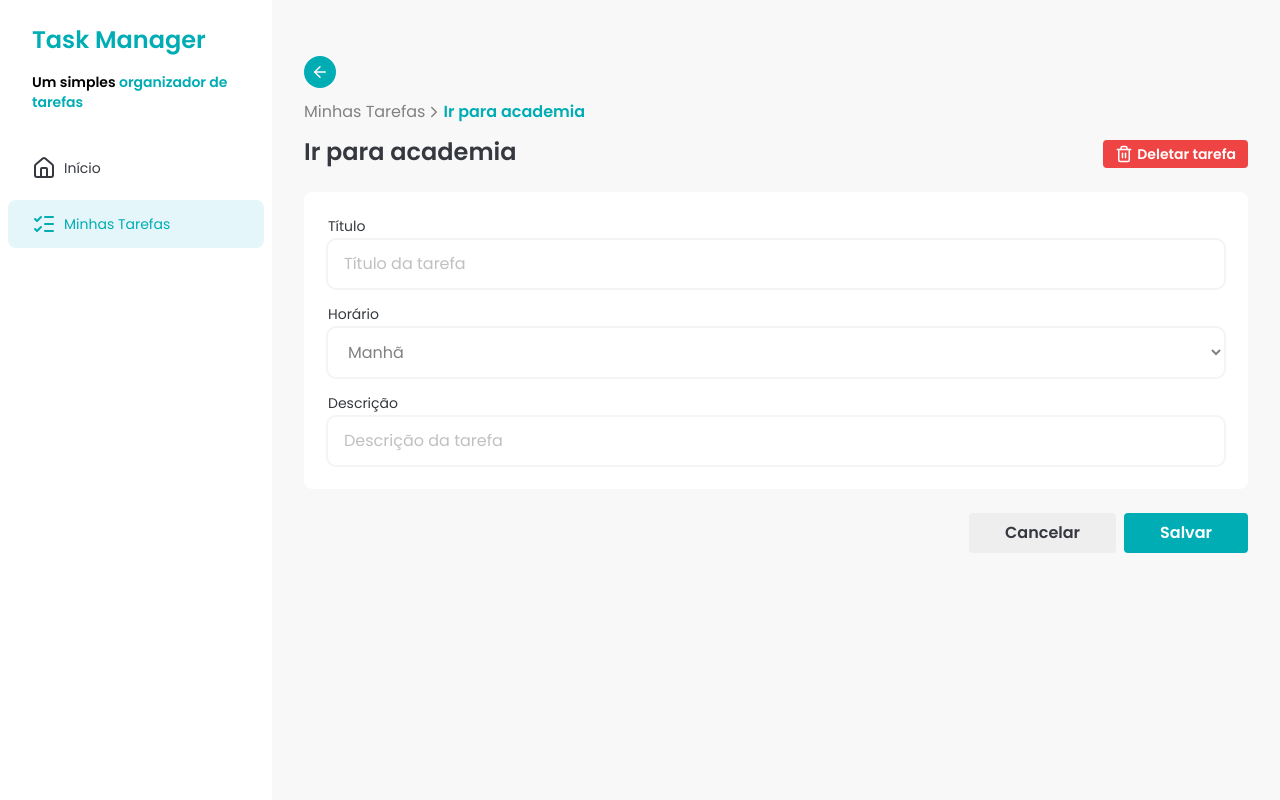
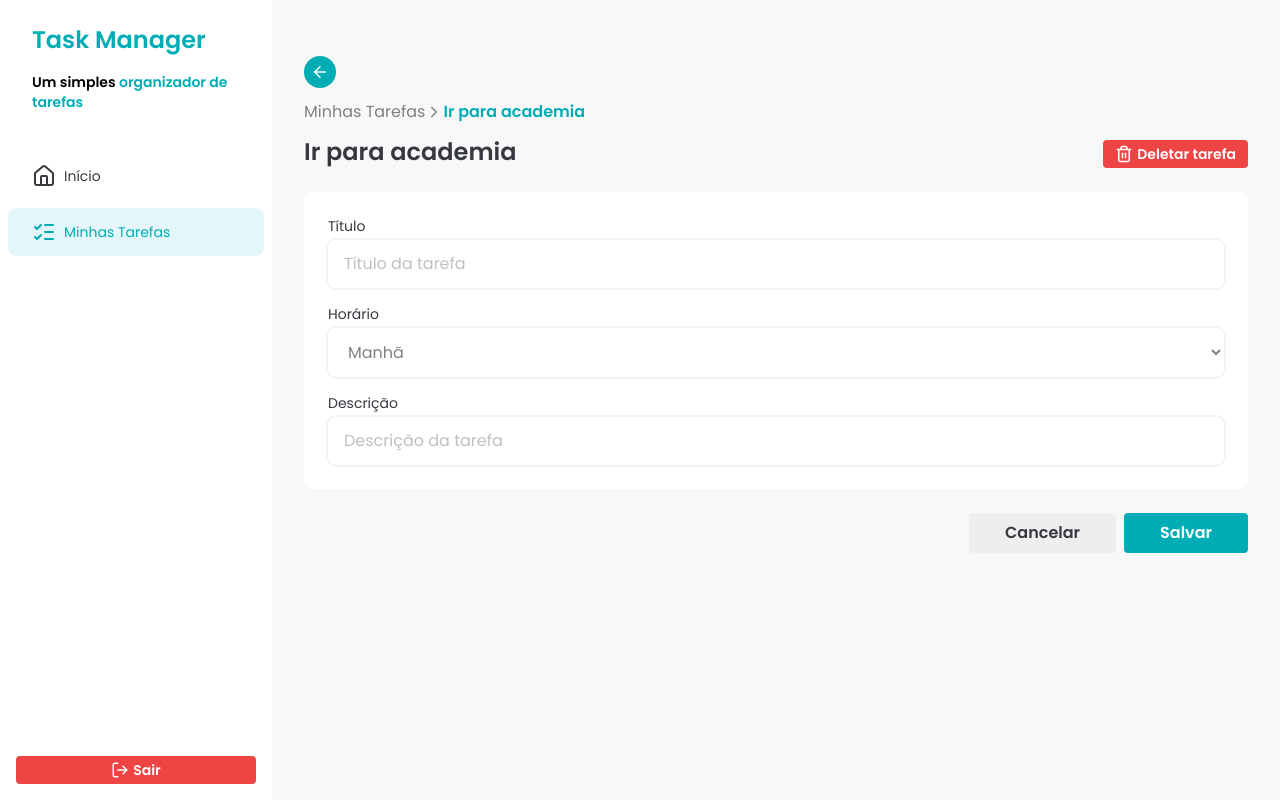
Before and after one commit to davifdev/task-manager-frontend, a React (Vite) app: page /tasks/1 in a window 1280 px wide. Built offline with nearby package versions, Linux system fonts and the light colour scheme.

Commit message:
feat: add button logout

```diff
--- a/src/components/sidebar.tsx
+++ b/src/components/sidebar.tsx
@@ -1,9 +1,11 @@
-import { HouseIcon, ListChecksIcon } from "lucide-react";
+import { HouseIcon, ListChecksIcon, LogOutIcon } from "lucide-react";
 import SidebarButton from "./sidebar-button";
+import { Button } from "./button";
 
 export const Sidebar = () => {
   return (
-    <aside className="h-screen w-full max-w-68 bg-white">
+    <aside className="flex h-screen w-full max-w-68 flex-col justify-between bg-white">
+      <div className="space-y-2">
         <div className="px-8 py-6">
           <h1 className="text-primary mb-4 text-2xl font-semibold">
             Task Manager
@@ -23,6 +25,13 @@ export const Sidebar = () => {
             Minhas Tarefas
           </SidebarButton>
         </div>
+      </div>
+
+      <div className="p-4">
+        <Button className="w-full" variant="danger">
+          <LogOutIcon size={18} /> Sair
+        </Button>
+      </div>
     </aside>
   );
 };
```
Lines whose indentation alone changed are shown as unchanged.
